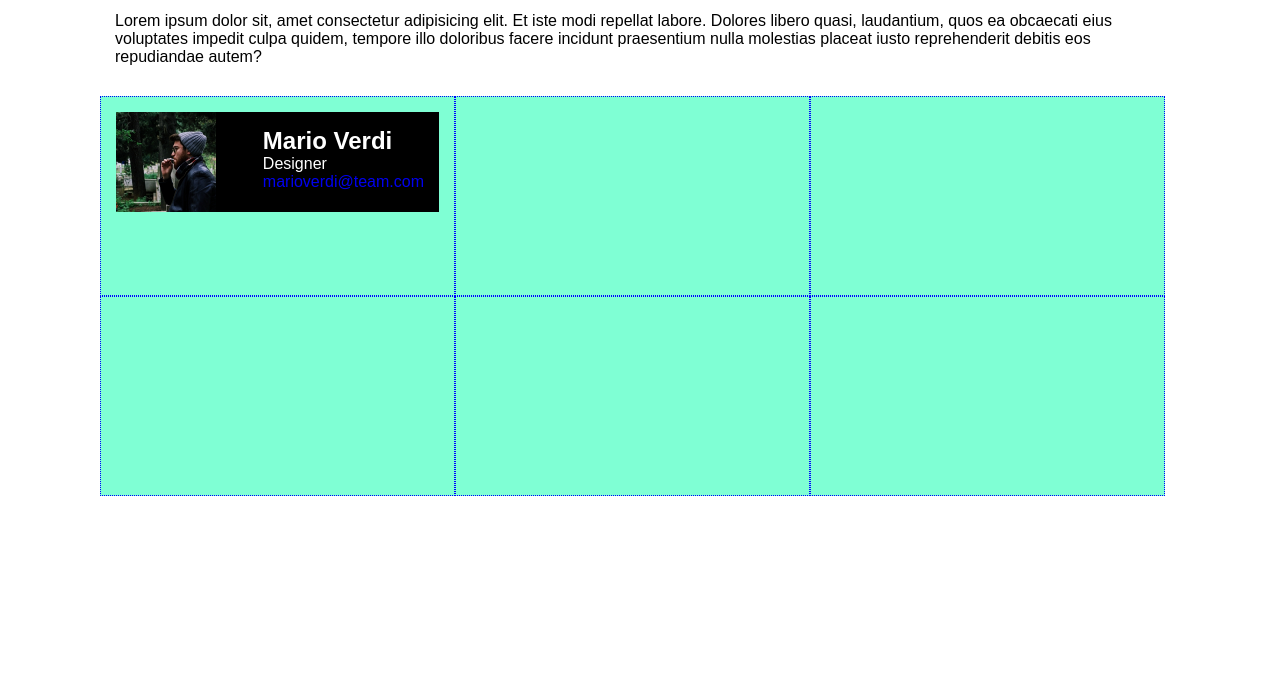
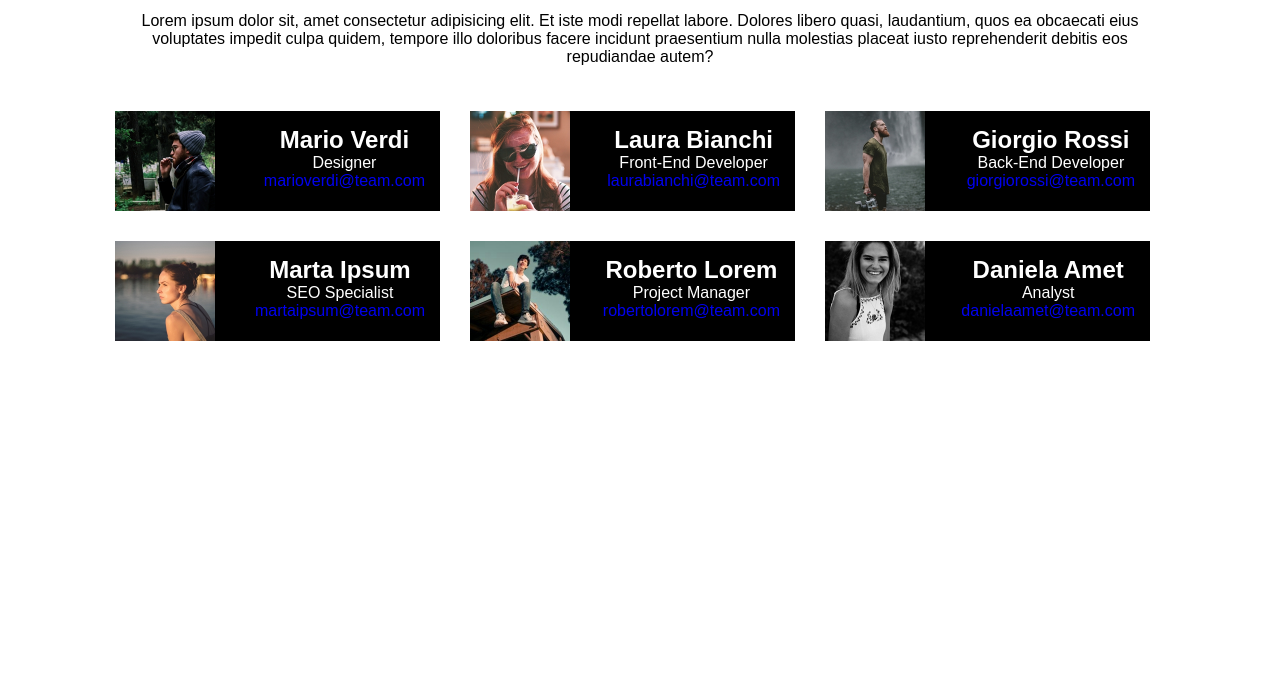
Before and after one commit to SerenaMalusa/html-css-float-cards, a plain HTML site: page index.html in a window 1280 px wide. Shown: the part 100-800 px from the top of the page. Drawn offline with Linux system fonts and the light colour scheme; a web font is replaced by a local one.

Commit message:
feat: add all cards

```diff
--- a/css/style.css
+++ b/css/style.css
@@ -59,7 +59,7 @@ body {
 
 /* MAIN */
 main .container {
-    /* text-align: center; */
+    text-align: center;
     padding: var(--base-space);
 }
 
--- a/index.html
+++ b/index.html
@@ -32,14 +32,19 @@
 
                 <h1>Meet our team</h1>
                 <p>Lorem ipsum dolor sit, amet consectetur adipisicing elit. Et iste modi repellat labore. Dolores libero quasi, laudantium, quos ea obcaecati eius voluptates impedit culpa quidem, tempore illo doloribus facere incidunt praesentium nulla molestias placeat iusto reprehenderit debitis eos repudiandae autem?</p>
+
+                <!-- ROW -->
                 <div class="row clearfix">
 
-                    <div class="col col-30 float-l debug">
+                    <!-- COLUMN -->
+                    <div class="col col-30 float-l">
 
-                        <div class="card clearfix">
+                        <!-- CARD -->
+                        <div class="card clearfix" id="card__mario-verdi">
 
                             <img class="card__img float-l" src="./img/male1.png" alt="profile pic male 1" />
 
+                            <!-- contenuto a dx -->
                             <div class="card__text float-r">
 
                                 <h2 class="card__name">Mario Verdi</h2>
@@ -48,12 +53,114 @@
 
                             </div>
                         </div>
+
                     </div>
-                    <div class="col col-30 float-l debug"></div>
-                    <div class="col col-30 float-l debug"></div>
-                    <div class="col col-30 float-l debug"></div>
-                    <div class="col col-30 float-l debug"></div>
-                    <div class="col col-30 float-l debug"></div>
+                    <!-- END COLUMN -->
+
+                    <!-- COLUMN -->
+                    <div class="col col-30 float-l" id="card__laura-bianchi">
+
+                        <!-- CARD -->
+                        <div class="card clearfix">
+
+                            <img class="card__img float-l" src="./img/female1.png" alt="profile pic female 1" />
+
+                            <!-- contenuto a dx -->
+                            <div class="card__text float-r">
+
+                                <h2 class="card__name">Laura Bianchi</h2>
+                                <div class="card__role">Front-End Developer</div>
+                                <a class="card__email link" href="#">laurabianchi@team.com</a>
+
+                            </div>
+                        </div>
+
+                    </div>
+                    <!-- END COLUMN -->
+
+                    <!-- COLUMN -->
+                    <div class="col col-30 float-l" id="card__giorgio-rossi">
+
+                        <!-- CARD -->
+                        <div class="card clearfix">
+
+                            <img class="card__img float-l" src="./img/male2.png" alt="profile pic male 2" />
+
+                            <!-- contenuto a dx -->
+                            <div class="card__text float-r">
+
+                                <h2 class="card__name">Giorgio Rossi</h2>
+                                <div class="card__role">Back-End Developer</div>
+                                <a class="card__email link" href="#">giorgiorossi@team.com</a>
+
+                            </div>
+                        </div>
+
+                    </div>
+                    <!-- END COLUMN -->
+
+                    <!-- COLUMN -->
+                    <div class="col col-30 float-l">
+
+                        <!-- CARD -->
+                        <div class="card clearfix" id="card__marta-ipsum">
+
+                            <img class="card__img float-l" src="./img/female2.png" alt="profile pic female 2" />
+
+                            <!-- contenuto a dx -->
+                            <div class="card__text float-r">
+
+                                <h2 class="card__name">Marta Ipsum</h2>
+                                <div class="card__role">SEO Specialist</div>
+                                <a class="card__email link" href="#">martaipsum@team.com</a>
+
+                            </div>
+                        </div>
+
+                    </div>
+                    <!-- END COLUMN -->
+
+                    <!-- COLUMN -->
+                    <div class="col col-30 float-l">
+
+                        <!-- CARD -->
+                        <div class="card clearfix" id="card__roberto-lorem">
+
+                            <img class="card__img float-l" src="./img/male3.png" alt="profile pic male 3" />
+
+                            <!-- contenuto a dx -->
+                            <div class="card__text float-r">
+
+                                <h2 class="card__name">Roberto Lorem</h2>
+                                <div class="card__role">Project Manager</div>
+                                <a class="card__email link" href="#">robertolorem@team.com</a>
+
+                            </div>
+                        </div>
+
+                    </div>
+                    <!-- END COLUMN -->
+
+                    <!-- COLUMN -->
+                    <div class="col col-30 float-l">
+
+                        <!-- CARD -->
+                        <div class="card clearfix" id="card__daniela-amet">
+
+                            <img class="card__img float-l" src="./img/female3.png" alt="profile pic female 3" />
+
+                            <!-- contenuto a dx -->
+                            <div class="card__text float-r">
+
+                                <h2 class="card__name">Daniela Amet</h2>
+                                <div class="card__role">Analyst</div>
+                                <a class="card__email link" href="#">danielaamet@team.com</a>
+
+                            </div>
+                        </div>
+
+                    </div>
+                    <!-- END COLUMN -->
 
                 </div>
             </div>
```
